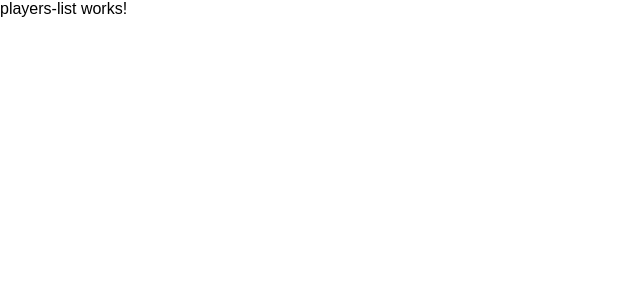
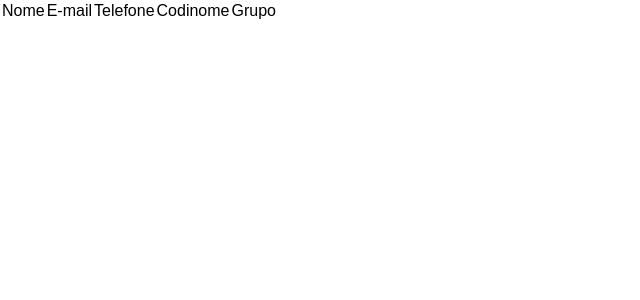
Before and after one commit to abnerjosefelixbarbosa/uol-host, an Angular app in the folder uol-host-front-end-angular/: page /player-list in a window 1280 px wide. Shown: the top 300 px of the page, without its empty margins (0-640 px from the left). Built offline with nearby package versions, Linux system fonts and the light colour scheme.

Commit message:
commited by Abner

```diff
--- a/uol-host-front-end-angular/src/app/pages/players-list/players-list.component.html
+++ b/uol-host-front-end-angular/src/app/pages/players-list/players-list.component.html
@@ -1 +1,15 @@
-<p>players-list works!</p>
+<main class="main">
+    <section class="player-list-container">
+        <table>
+            <thead>
+                <td>Nome</td>
+                <td>E-mail</td>
+                <td>Telefone</td>
+                <td>Codinome</td>
+                <td>Grupo</td>
+            </thead>
+            <tbody>
+            </tbody>
+        </table>
+    </section>
+</main>
```
